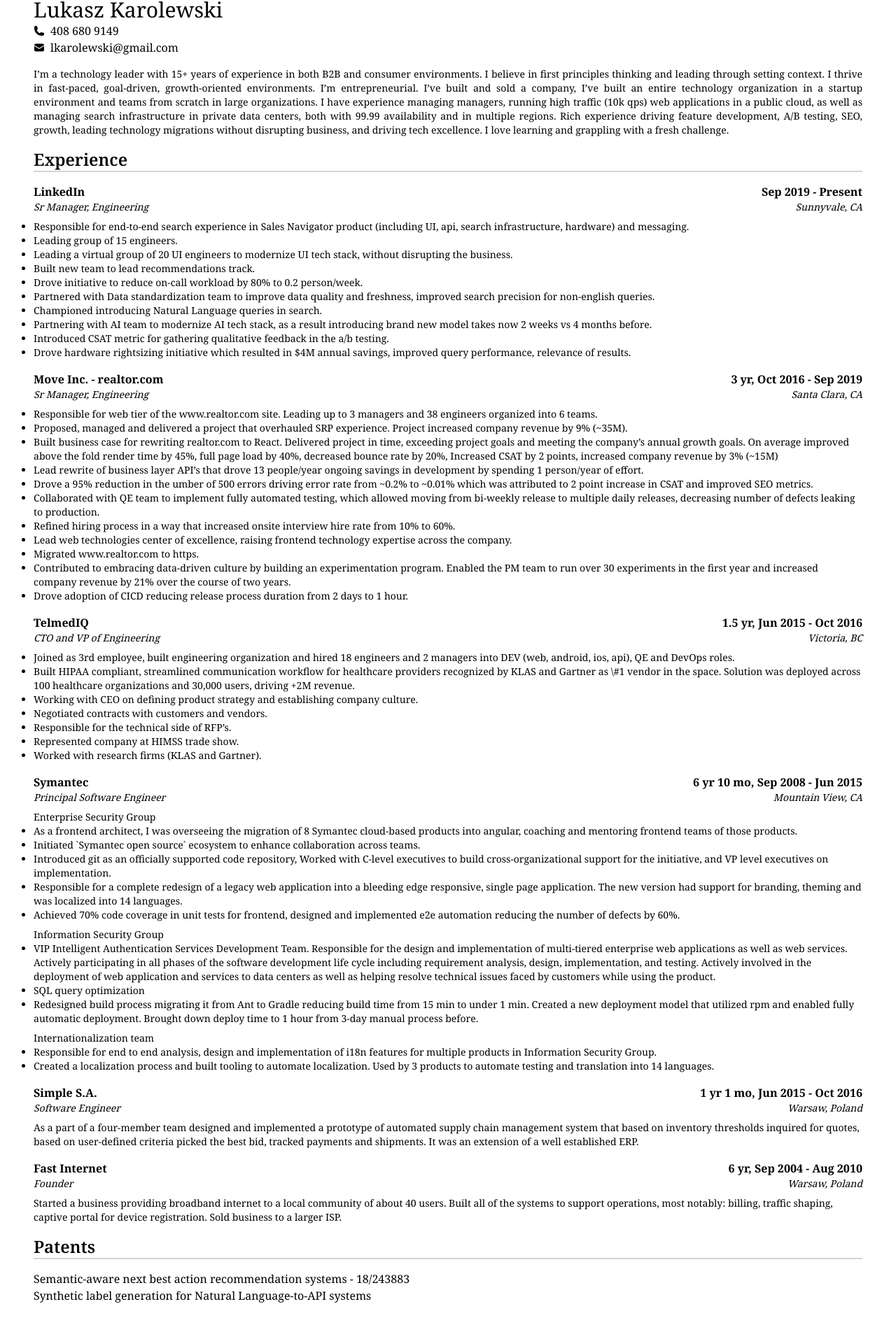
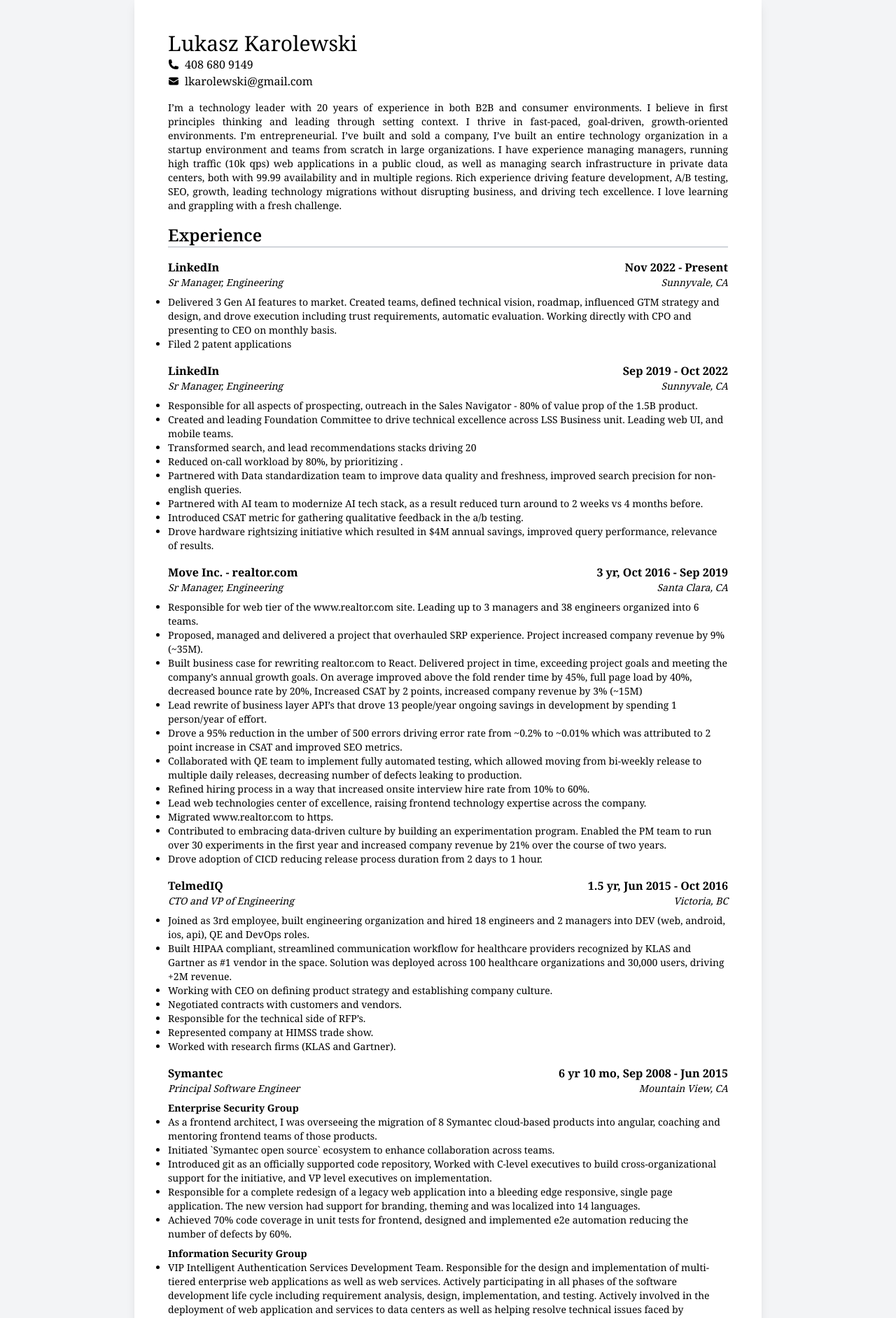
Before and after one commit to lukasz-karolewski/resume-coach, a Next.js app in the folder homepage/: page / in a window 1280 px wide. Shown: the part 52-1936 px from the top of the page at 70% size. Built offline with nearby package versions, Linux system fonts and the light colour scheme.

Commit message:
added components updated contents

```diff
--- a/homepage/app/components/job-experience.tsx
+++ b/homepage/app/components/job-experience.tsx
@@ -1,4 +1,6 @@
-export default function JobExperience({
+import { ReactNode } from "react";
+
+function JobExperience({
   company,
   link,
   timeframe,
@@ -35,3 +37,13 @@
     </div>
   );
 }
+
+JobExperience.Accomplishments = function Accomplishments({
+  children,
+}: {
+  children: ReactNode;
+}) {
+  return <ul className="list-disc text-sm">{children}</ul>;
+};
+
+export default JobExperience;
--- /dev/null
+++ b/homepage/app/components/personal-info.tsx
@@ -0,0 +1,27 @@
+import { EnvelopeIcon, PhoneIcon } from "@heroicons/react/24/solid";
+
+type PersonalInfoProps = {
+  name: string;
+  phone: string;
+  email: string;
+};
+
+export default function PersonalInfo({
+  name,
+  phone,
+  email,
+}: PersonalInfoProps) {
+  return (
+    <div>
+      <h1 className="text-3xl">{name}</h1>
+      <div className="flex">
+        <PhoneIcon className="w-4 mr-2" />
+        {phone}
+      </div>
+      <div className="flex">
+        <EnvelopeIcon className="w-4 mr-2" />
+        {/* <TextToImage text={email} /> */} {email}
+      </div>
+    </div>
+  );
+}
--- a/homepage/app/components/section.tsx
+++ b/homepage/app/components/section.tsx
@@ -1,5 +1,19 @@
-const Section = ({ children }: { children: ReactNode }) => (
-  <div className="flex gap-4 flex-col">{children}</div>
+import { ReactNode } from "react";
+
+const Section = ({
+  title,
+  children,
+}: {
+  title: string;
+  children: ReactNode;
+}) => (
+  <div className="flex gap-4 flex-col">
+    <h2 className={`text-2xl font-semibold border-b-2 border-b-gray-300`}>
+      {title}
+    </h2>
+
+    {children}
+  </div>
 );
 
 export default Section;
--- a/homepage/app/page.tsx
+++ b/homepage/app/page.tsx
@@ -1,84 +1,95 @@
-import { EnvelopeIcon, PhoneIcon } from "@heroicons/react/24/solid";
+import EducationExperience from "./components/education-experience";
 import JobExperience from "./components/job-experience";
-import EducationExperience from "./components/education-experience";
+import PersonalInfo from "./components/personal-info";
 import Section from "./components/section";
-import Header from "./components/header";
 
 export default function Home() {
   return (
-    <main className="flex min-h-screen flex-col items-left gap-4 p-12">
-      <div>
-        <h1 className="text-3xl">Lukasz Karolewski</h1>
-        <div className="flex">
-          <PhoneIcon className="w-4 mr-2" />
-          408 680 9149
-        </div>
-        <div className="flex">
-          <EnvelopeIcon className="w-4 mr-2" />
-          lkarolewski@gmail.com
-        </div>
-      </div>
+    <main className="min-h-screen p-12 bg-gray-100">
+      <div className="max-w-4xl m-auto bg-white p-12 flex flex-col gap-4  shadow-lg print:shadow-none print:p-0">
+        <PersonalInfo
+          name="Lukasz Karolewski"
+          email="lkarolewski@gmail.com"
+          phone="408 680 9149"
+        />
 
         <p className="text-justify text-sm">
-        I’m a technology leader with 15+ years of experience in both B2B and
+          I’m a technology leader with 20 years of experience in both B2B and
           consumer environments. I believe in first principles thinking and
           leading through setting context. I thrive in fast-paced, goal-driven,
-        growth-oriented environments. I’m entrepreneurial. I’ve built and sold a
-        company, I’ve built an entire technology organization in a startup
+          growth-oriented environments. I’m entrepreneurial. I’ve built and sold
+          a company, I’ve built an entire technology organization in a startup
           environment and teams from scratch in large organizations. I have
           experience managing managers, running high traffic (10k qps) web
           applications in a public cloud, as well as managing search
-        infrastructure in private data centers, both with 99.99 availability and
-        in multiple regions. Rich experience driving feature development, A/B
-        testing, SEO, growth, leading technology migrations without disrupting
-        business, and driving tech excellence. I love learning and grappling
-        with a fresh challenge.
+          infrastructure in private data centers, both with 99.99 availability
+          and in multiple regions. Rich experience driving feature development,
+          A/B testing, SEO, growth, leading technology migrations without
+          disrupting business, and driving tech excellence. I love learning and
+          grappling with a fresh challenge.
         </p>
 
-      <Section>
-        <Header title="Experience" />
+        <Section title="Experience">
+          <JobExperience
+            company="LinkedIn"
+            link="https://linkedin.com"
+            title="Sr Manager, Engineering"
+            timeframe="Nov 2022 - Present"
+            location="Sunnyvale, CA"
+          >
+            <ul className=" list-disc text-sm">
+              <li>
+                Delivered 3 Gen AI features to market. Created teams, defined
+                technical vision, roadmap, influenced GTM strategy and design,
+                and drove execution including trust requirements, automatic
+                evaluation. Working directly with CPO and presenting to CEO on
+                monthly basis.
+              </li>
+              <li>Filed 2 patent applications</li>
+            </ul>
+          </JobExperience>
 
           <JobExperience
             company="LinkedIn"
             link="https://linkedin.com"
             title="Sr Manager, Engineering"
-          timeframe="Sep 2019 - Present"
+            timeframe="Sep 2019 - Oct 2022"
             location="Sunnyvale, CA"
           >
-          <ul className=" list-disc text-sm">
+            <JobExperience.Accomplishments>
               <li>
-              Responsible for end-to-end search experience in Sales Navigator
-              product (including UI, api, search infrastructure, hardware) and
-              messaging.
-            </li>
-            <li>Leading group of 15 engineers.</li>
-            <li>
-              Leading a virtual group of 20 UI engineers to modernize UI tech
-              stack, without disrupting the business.
-            </li>
-            <li>Built new team to lead recommendations track.</li>
-            <li>
-              Drove initiative to reduce on-call workload by 80% to 0.2
-              person/week.
+                Responsible for all aspects of prospecting, outreach in the
+                Sales Navigator - 80% of value prop of the 1.5B product.
               </li>
               <li>
+                Created and leading Foundation Committee to drive technical
+                excellence across LSS Business unit. Leading web UI, and mobile
+                teams.
+              </li>
+              <li>
+                Transformed search, and lead recommendations stacks driving 20
+              </li>
+              <li>Reduced on-call workload by 80%, by prioritizing .</li>
+              <li>
                 Partnered with Data standardization team to improve data quality
-              and freshness, improved search precision for non-english queries.
+                and freshness, improved search precision for non-english
+                queries.
               </li>
-            <li>Championed introducing Natural Language queries in search.</li>
+              {/* <li>Championed introducing Natural Language queries in search.</li> */}
               <li>
-              Partnering with AI team to modernize AI tech stack, as a result
-              introducing brand new model takes now 2 weeks vs 4 months before.
+                Partnered with AI team to modernize AI tech stack, as a result
+                reduced turn around to 2 weeks vs 4 months before.
               </li>
               <li>
                 Introduced CSAT metric for gathering qualitative feedback in the
                 a/b testing.
               </li>
               <li>
-              Drove hardware rightsizing initiative which resulted in $4M annual
-              savings, improved query performance, relevance of results.
+                Drove hardware rightsizing initiative which resulted in $4M
+                annual savings, improved query performance, relevance of
+                results.
               </li>
-          </ul>
+            </JobExperience.Accomplishments>
           </JobExperience>
 
           <JobExperience
@@ -87,7 +98,7 @@
             location="Santa Clara, CA"
             timeframe="3 yr, Oct 2016 - Sep 2019"
           >
-          <ul className="list-disc text-sm">
+            <JobExperience.Accomplishments>
               <li>
                 Responsible for web tier of the www.realtor.com site. Leading up
                 to 3&nbsp;managers and 38&nbsp;engineers organized into 6 teams.
@@ -97,11 +108,12 @@
                 experience. Project increased company revenue by 9% (~35M).
               </li>
               <li>
-              Built business case for rewriting realtor.com to React. Delivered
-              project in time, exceeding project goals and meeting the company’s
-              annual growth goals. On average improved above the fold render
-              time by 45%, full page load by 40%, decreased bounce rate by 20%,
-              Increased CSAT by 2 points, increased company revenue by 3% (~15M)
+                Built business case for rewriting realtor.com to React.
+                Delivered project in time, exceeding project goals and meeting
+                the company’s annual growth goals. On average improved above the
+                fold render time by 45%, full page load by 40%, decreased bounce
+                rate by 20%, Increased CSAT by 2 points, increased company
+                revenue by 3% (~15M)
               </li>
               <li>
                 Lead rewrite of business layer API’s that drove 13 people/year
@@ -110,8 +122,8 @@
               </li>
               <li>
                 Drove a 95% reduction in the umber of 500 errors driving error
-              rate from ~0.2% to ~0.01% which was attributed to 2 point increase
-              in CSAT and improved SEO metrics.
+                rate from ~0.2% to ~0.01% which was attributed to 2 point
+                increase in CSAT and improved SEO metrics.
               </li>
               <li>
                 Collaborated with QE team to implement fully automated testing,
@@ -130,14 +142,14 @@
               <li>
                 Contributed to embracing data-driven culture by building an
                 experimentation program. Enabled the PM team to run over 30
-              experiments in the first year and increased company revenue by 21%
-              over the course of two years.
+                experiments in the first year and increased company revenue by
+                21% over the course of two years.
               </li>
               <li>
                 Drove adoption of CICD reducing release process duration from 2
                 days to 1 hour.
               </li>
-          </ul>
+            </JobExperience.Accomplishments>
           </JobExperience>
 
           <JobExperience
@@ -146,15 +158,15 @@
             location="Victoria, BC"
             timeframe="1.5 yr, Jun 2015 - Oct 2016"
           >
-          <ul className="list-disc text-sm">
+            <JobExperience.Accomplishments>
               <li>
                 Joined as 3rd employee, built engineering organization and hired
-              18&nbsp;engineers and 2&nbsp;managers into DEV (web, android, ios,
-              api), QE and DevOps roles.
+                18&nbsp;engineers and 2&nbsp;managers into DEV (web, android,
+                ios, api), QE and DevOps roles.
               </li>
               <li>
                 Built HIPAA compliant, streamlined communication workflow for
-              healthcare providers recognized by KLAS and Gartner as \#1 vendor
+                healthcare providers recognized by KLAS and Gartner as #1 vendor
                 in the space. Solution was deployed across 100 healthcare
                 organizations and 30,000 users, driving +2M revenue.
               </li>
@@ -166,7 +178,7 @@
               <li>Responsible for the technical side of RFP’s.</li>
               <li>Represented company at HIMSS trade show.</li>
               <li>Worked with research firms (KLAS and Gartner).</li>
-          </ul>
+            </JobExperience.Accomplishments>
           </JobExperience>
 
           <JobExperience
@@ -177,8 +189,8 @@
           >
             <ul className="text-sm flex flex-col gap-2">
               <li>
-              Enterprise Security Group
-              <ul className=" list-disc">
+                <strong>Enterprise Security Group</strong>
+                <JobExperience.Accomplishments>
                   <li>
                     As a frontend architect, I was overseeing the migration of 8
                     Symantec cloud-based products into angular, coaching and
@@ -197,30 +209,30 @@
                   <li>
                     Responsible for a complete redesign of a legacy web
                     application into a bleeding edge responsive, single page
-                  application. The new version had support for branding, theming
-                  and was localized into 14 languages.
+                    application. The new version had support for branding,
+                    theming and was localized into 14 languages.
                   </li>
                   <li>
                     Achieved 70% code coverage in unit tests for frontend,
-                  designed and implemented e2e automation reducing the number of
-                  defects by 60%.
+                    designed and implemented e2e automation reducing the number
+                    of defects by 60%.
                   </li>
-              </ul>
+                </JobExperience.Accomplishments>
               </li>
 
               <li>
-              Information Security Group
-              <ul className=" list-disc">
+                <strong>Information Security Group</strong>
+                <JobExperience.Accomplishments>
                   <li>
                     VIP Intelligent Authentication Services Development Team.
-                  Responsible for the design and implementation of multi-tiered
-                  enterprise web applications as well as web services. Actively
-                  participating in all phases of the software development life
-                  cycle including requirement analysis, design, implementation,
-                  and testing. Actively involved in the deployment of web
-                  application and services to data centers as well as helping
-                  resolve technical issues faced by customers while using the
-                  product.
+                    Responsible for the design and implementation of
+                    multi-tiered enterprise web applications as well as web
+                    services. Actively participating in all phases of the
+                    software development life cycle including requirement
+                    analysis, design, implementation, and testing. Actively
+                    involved in the deployment of web application and services
+                    to data centers as well as helping resolve technical issues
+                    faced by customers while using the product.
                   </li>
                   <li>SQL query optimization</li>
                   <li>
@@ -230,23 +242,23 @@
                     fully automatic deployment. Brought down deploy time to
                     1&nbsp;hour from 3-day manual process before.
                   </li>
-              </ul>
+                </JobExperience.Accomplishments>
               </li>
 
               <li>
-              Internationalization team
-              <ul className=" list-disc">
+                <strong>Internationalization team</strong>
+                <JobExperience.Accomplishments>
                   <li>
-                  Responsible for end to end analysis, design and implementation
-                  of i18n features for multiple products in Information Security
-                  Group.
+                    Responsible for end to end analysis, design and
+                    implementation of i18n features for multiple products in
+                    Information Security Group.
                   </li>
                   <li>
                     Created a localization process and built tooling to automate
                     localization. Used by 3 products to automate testing and
                     translation into 14 languages.
                   </li>
-              </ul>
+                </JobExperience.Accomplishments>
               </li>
             </ul>
           </JobExperience>
@@ -261,9 +273,9 @@
               <li>
                 As a part of a four-member team designed and implemented a
                 prototype of automated supply chain management system that based
-              on inventory thresholds inquired for quotes, based on user-defined
-              criteria picked the best bid, tracked payments and shipments. It
-              was an extension of a well established ERP.
+                on inventory thresholds inquired for quotes, based on
+                user-defined criteria picked the best bid, tracked payments and
+                shipments. It was an extension of a well established ERP.
               </li>
             </ul>
           </JobExperience>
@@ -278,15 +290,14 @@
               <li>
                 Started a business providing broadband internet to a local
                 community of about 40 users. Built all of the systems to support
-              operations, most notably: billing, traffic shaping, captive portal
-              for device registration. Sold business to a larger ISP.
+                operations, most notably: billing, traffic shaping, captive
+                portal for device registration. Sold business to a larger ISP.
               </li>
             </ul>
           </JobExperience>
         </Section>
 
-      <Section>
-        <Header title="Patents" />
+        <Section title="Patents">
           <ul>
             <li>
               Semantic-aware next best action recommendation systems - 18/243883
@@ -297,8 +308,7 @@
           </ul>
         </Section>
 
-      <Section>
-        <Header title="Education" />
+        <Section title="Education">
           <EducationExperience
             distinction="Master of Science, Computer Science"
             school="Warsaw University of Technology"
@@ -321,7 +331,16 @@
             location="Berkeley, CA"
             link="https://executive.berkeley.edu/certificate-of-business-excellence"
             timeframe="2019 - 2022"
-        />
+          >
+            <ul className="text-sm">
+              <li>Negotiation and Influence</li>
+              <li>Product Management</li>
+              <li>Communication Excellence</li>
+
+              <li>Executive Decision Making with Data Science</li>
+              <li>Corporate Business Model Innovation</li>
+            </ul>
+          </EducationExperience>
 
           <EducationExperience
             distinction="Course BUS 53, Leadership and Decision-Making"
@@ -354,29 +373,8 @@
             link="https://www.academyofbusiness.pl/en"
             timeframe="2009"
           />
-        {/* {[
-          [
-            "Certificate, Communication Excellence",
-            "https://executive.berkeley.edu/communications/excellence",
-            "2021",
-          ],
-          [
-            "Certificate, Product Management",
-            "https://executive.berkeley.edu/programs/product-management-studio",
-            "2020",
-          ],
-          [
-            "Certificate, Executive Decision Making with Data Science",
-            "https://executive.berkeley.edu/programs/executive-decision-making",
-            "2019",
-          ],
-          [
-            "Certificate, Negotiation and Influence",
-            "https://executive.berkeley.edu/programs/negotiation-and-influence",
-            "2019",
-          ],
-        ]} */}
         </Section>
+      </div>
     </main>
   );
 }
--- a/homepage/package.json
+++ b/homepage/package.json
@@ -10,6 +10,7 @@
   },
   "dependencies": {
     "@heroicons/react": "^2.0.18",
+    "html-to-image": "^1.11.11",
     "next": "14.0.2",
     "react": "^18",
     "react-dom": "^18"
```
Also changed, not shown: homepage/app/components/education-experience.tsx (+10 -5 lines), homepage/app/components/text-to-image.tsx (added, +33 -0 lines), 1 other file (tests, documents, lock files or other folders). Lines whose indentation alone changed are shown as unchanged.
